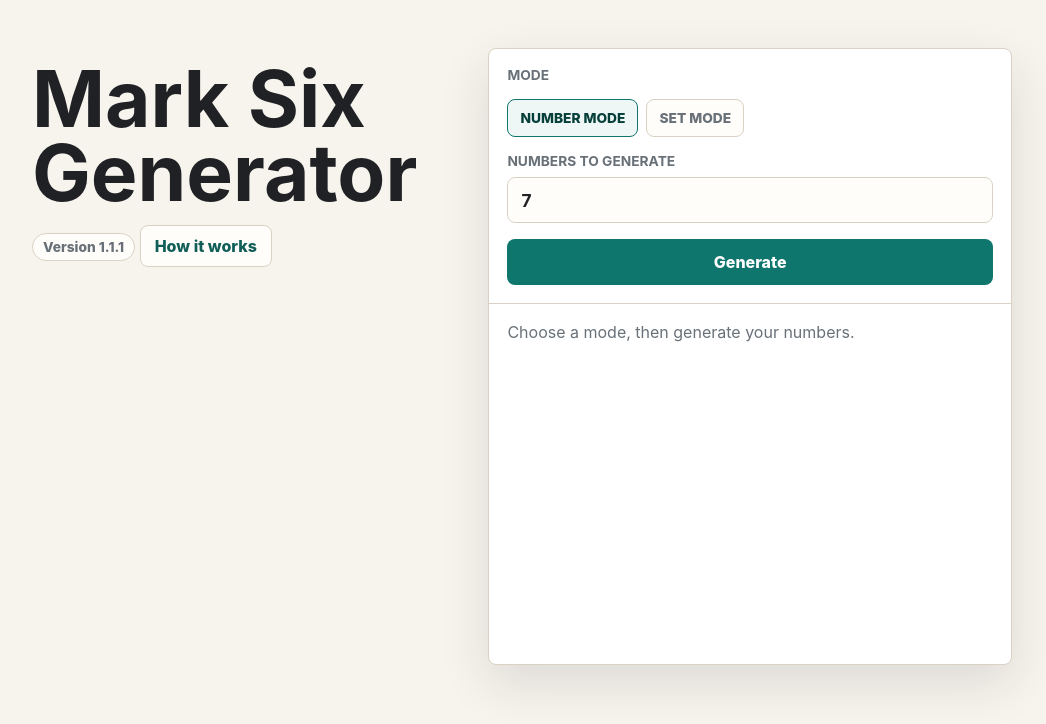
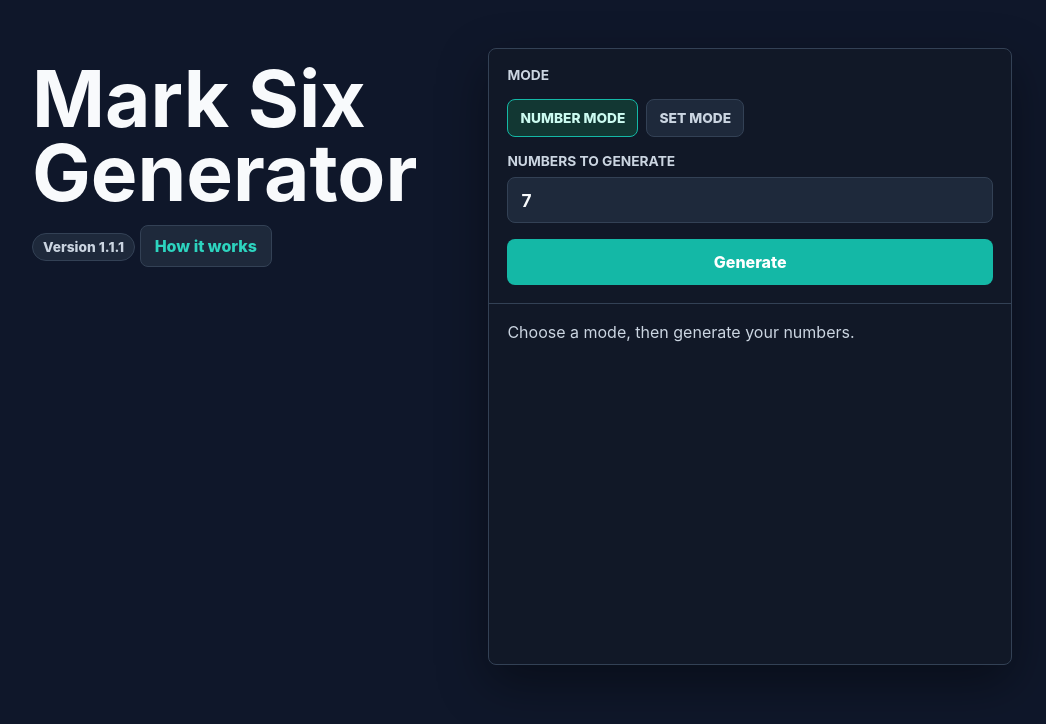
Before and after one commit to ck-johnny/mark6-gen, a website: page index.html in a window 1280 px wide. Shown: the whole page, without its empty margins (118-1164 px from the left). Drawn offline with Linux system fonts and the dark colour scheme.

Commit message:
Add system dark mode support

```diff
--- a/index.html
+++ b/index.html
@@ -3,7 +3,8 @@
   <head>
     <meta charset="utf-8">
     <meta name="viewport" content="width=device-width, initial-scale=1">
-    <meta name="theme-color" content="#0f766e">
+    <meta name="theme-color" content="#0f766e" media="(prefers-color-scheme: light)">
+    <meta name="theme-color" content="#14b8a6" media="(prefers-color-scheme: dark)">
     <meta name="description" content="Generate unique sorted Mark Six numbers offline, either as one custom draw or multiple 6-number sets.">
     <link rel="manifest" href="manifest.webmanifest">
     <link rel="icon" href="icons/icon.svg" type="image/svg+xml">
@@ -11,7 +12,7 @@
     <title>Mark Six Generator</title>
     <style>
       :root {
-        color-scheme: light;
+        color-scheme: light dark;
         --bg: #f7f4ee;
         --panel: #ffffff;
         --text: #202124;
@@ -20,11 +21,35 @@
         --accent: #0f766e;
         --accent-dark: #115e59;
         --chip: #eef7f6;
+        --chip-text: #063f3a;
+        --field-bg: #fffdfa;
+        --ball-border: #b9ded9;
         --shadow: 0 18px 50px rgba(32, 33, 36, 0.12);
         --set-bg-1: #fffdfa;
         --set-bg-2: #eef7f6;
         --set-bg-3: #fff4e6;
         --set-bg-4: #f1f5ff;
+      }
+
+      @media (prefers-color-scheme: dark) {
+        :root {
+          --bg: #0f172a;
+          --panel: #111827;
+          --text: #f8fafc;
+          --muted: #cbd5e1;
+          --line: #334155;
+          --accent: #14b8a6;
+          --accent-dark: #2dd4bf;
+          --chip: #123733;
+          --chip-text: #ccfbf1;
+          --field-bg: #1e293b;
+          --ball-border: #2dd4bf;
+          --shadow: 0 18px 50px rgba(0, 0, 0, 0.4);
+          --set-bg-1: #172033;
+          --set-bg-2: #123733;
+          --set-bg-3: #342614;
+          --set-bg-4: #182647;
+        }
       }
 
       * {
@@ -71,7 +96,7 @@
         padding: 5px 10px;
         border: 1px solid var(--line);
         border-radius: 999px;
-        background: #fffdfa;
+        background: var(--field-bg);
         color: var(--muted);
         font-size: 0.86rem;
         font-weight: 800;
@@ -85,7 +110,7 @@
         padding: 0 14px;
         border: 1px solid var(--line);
         border-radius: 8px;
-        background: #fffdfa;
+        background: var(--field-bg);
         color: var(--accent-dark);
         font-weight: 800;
         text-decoration: none;
@@ -137,7 +162,7 @@
         place-items: center;
         border: 1px solid var(--line);
         border-radius: 8px;
-        background: #fffdfa;
+        background: var(--field-bg);
         color: var(--muted);
         font-weight: 800;
         cursor: pointer;
@@ -149,7 +174,7 @@
       .preset-option input:checked + span {
         border-color: var(--accent);
         background: var(--chip);
-        color: #063f3a;
+        color: var(--chip-text);
       }
 
       label,
@@ -174,7 +199,7 @@
         border: 1px solid var(--line);
         padding: 0 13px;
         color: var(--text);
-        background: #fffdfa;
+        background: var(--field-bg);
         font-size: 1.08rem;
       }
 
@@ -245,10 +270,10 @@
         place-items: center;
         width: 42px;
         aspect-ratio: 1;
-        border: 1px solid #b9ded9;
+        border: 1px solid var(--ball-border);
         border-radius: 50%;
         background: var(--chip);
-        color: #063f3a;
+        color: var(--chip-text);
         font-weight: 850;
         line-height: 1;
       }
--- a/service-worker.js
+++ b/service-worker.js
@@ -1,4 +1,4 @@
-const CACHE_NAME = "mark6-gen-v1.1.1";
+const CACHE_NAME = "mark6-gen-v1.1.2";
 const APP_SHELL = [
   "./",
   "./index.html",
```
Also changed, not shown: explanation.html (+20 -3 lines), README.md.
